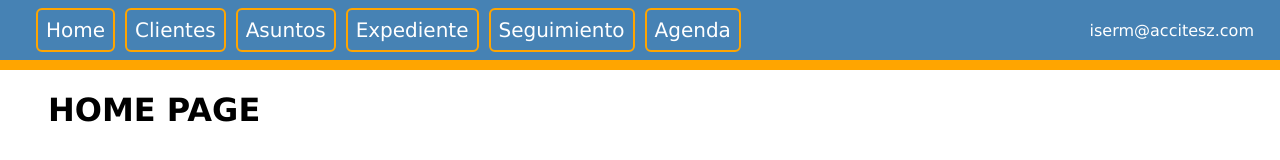
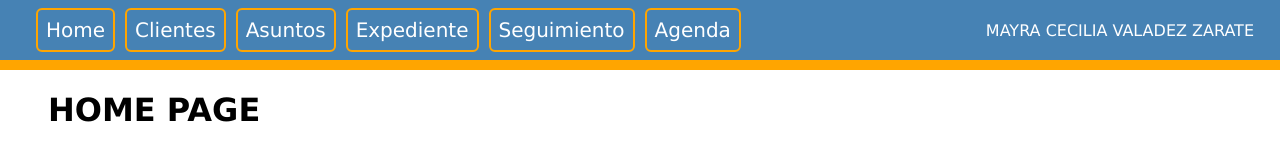
Before and after one commit to MayraCVZ/socialsecurity-webapp, a React (Create React App) app: page / in a window 1280 px wide. Shown: the top 160 px of the page. Built offline with nearby package versions, Linux system fonts and the light colour scheme.

Commit message:
Update Header.js

```diff
--- a/src/components/Header.js
+++ b/src/components/Header.js
@@ -29,7 +29,7 @@ const Header = () => {
             </div>
             <div className="navbar-right">
                 <ul>
-                    <li className="navbar-email">iserm@accitesz.com</li>
+                    <li className="navbar-email">MAYRA CECILIA VALADEZ ZARATE</li>
                     {/* <li className="navbar-shopping-cart">
             <img src="./icons/icon_shopping_cart.svg" alt="shopping cart" />
             <div>2</div>
```
